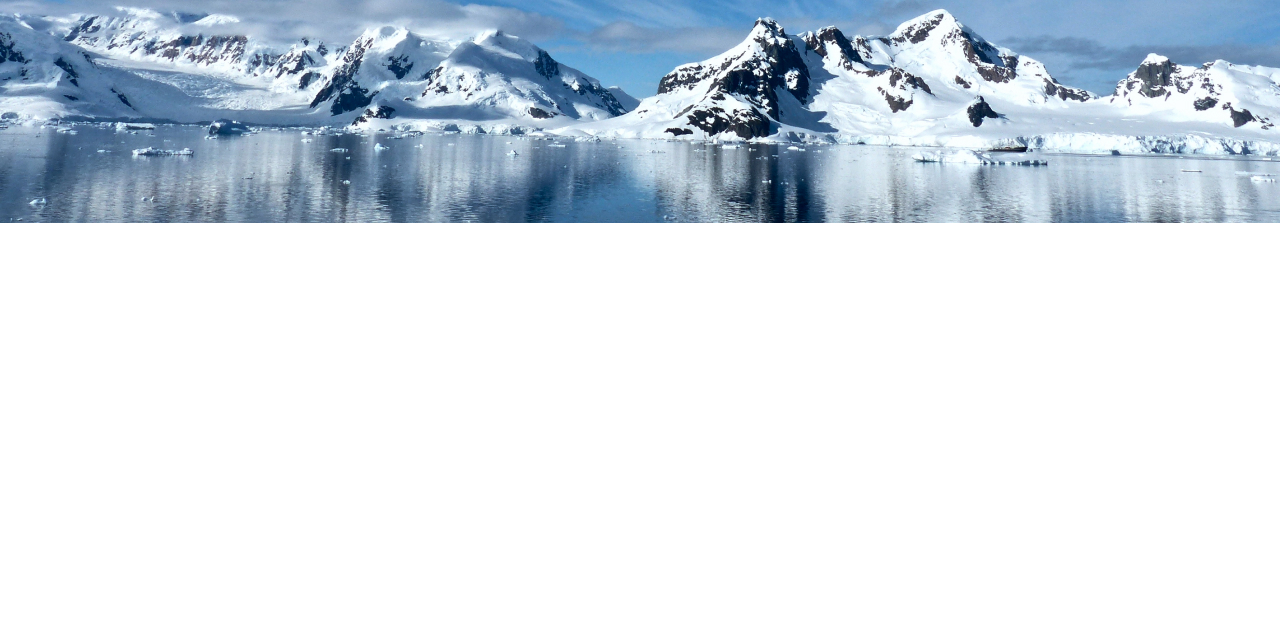
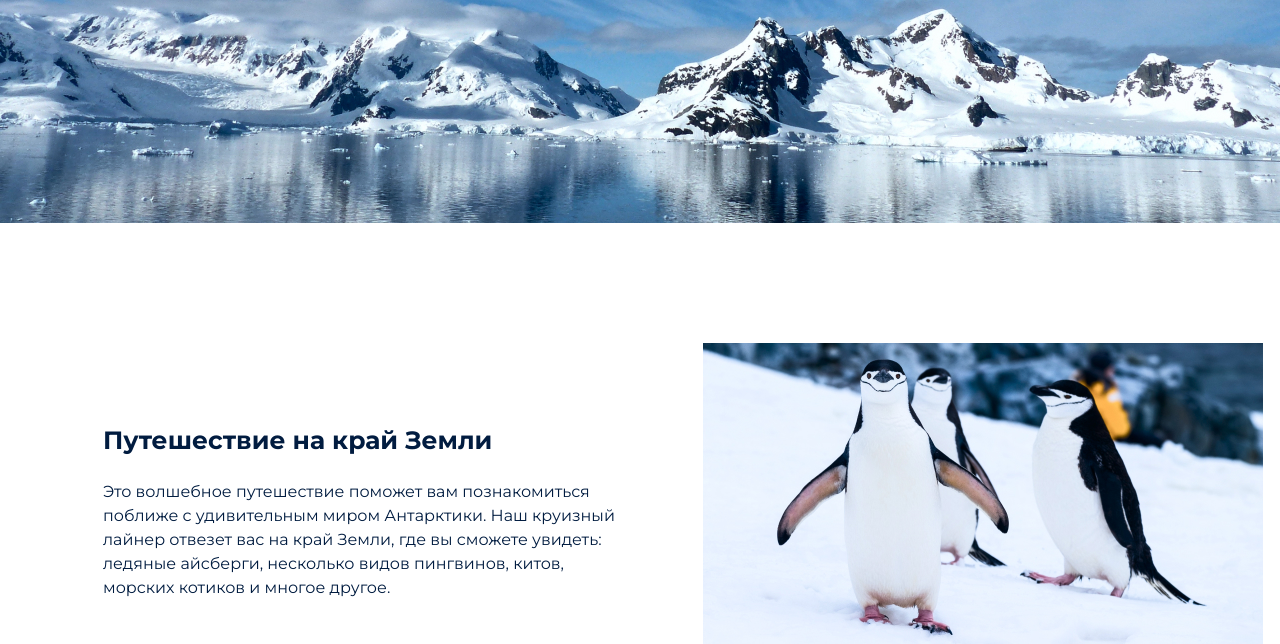
Before and after one commit to Alexander-grd/-, a plain HTML site: page index.html in a window 1280 px wide. Shown: the part 427-1071 px from the top of the page. Before the commit the page ends 800 px from the top, so only its background shows below. Drawn offline with Linux system fonts and the light colour scheme.

Commit message:
Добавил описание сайта

```diff
--- a/index.html
+++ b/index.html
@@ -17,5 +17,10 @@
 <h1>Круизы в Антарктику</h1>
 <p class = "header_p">Волшебный мир айсбергов и пингвинов</p>
 </header>
+<div style = "display: inline-block">
+<h2 class = "h2_description">Путешествие на край Земли</h2>
+<p class = "p_description">Это волшебное путешествие поможет вам познакомиться поближе с удивительным миром Антарктики. Наш круизный лайнер отвезет вас на край Земли, где вы сможете увидеть: ледяные айсберги, несколько видов пингвинов, китов, морских котиков и многое другое.</p>
+</div>
+<img class = "image_1"src = "img/photo2.jpg">
 </body>
 </html>
--- a/style.css
+++ b/style.css
@@ -62,3 +62,43 @@ align-items: center;
 
 color: #F9FBFD;
 }
+.h2_description{
+    position: absolute;
+width: 430px;
+height: 21px;
+left: 103px;
+top: 836px;
+font-family: Montserrat;
+font-style: normal;
+font-weight: 600;
+font-size: 25px;
+line-height: 42px;
+display: flex;
+align-items: center;
+
+color: #011C40;
+
+}
+.p_description{
+    position: absolute;
+    width: 512px;
+    height: 108px;
+    left: 103px;
+    top: 897px;
+    font-family: Montserrat;
+    font-style: normal;
+    font-weight: normal;
+    font-size: 16px;
+    line-height: 150%;
+    display: flex;
+    align-items: center;
+
+    color: #011C40;
+}
+.image_1{
+    position: absolute;
+width: 560px;
+height: 301px;
+left: 703px;
+top: 770px;
+}
```
Also changed, not shown: img/photo2.jpg (renamed from img/Rectangle 2.jpg), 1 other file.
